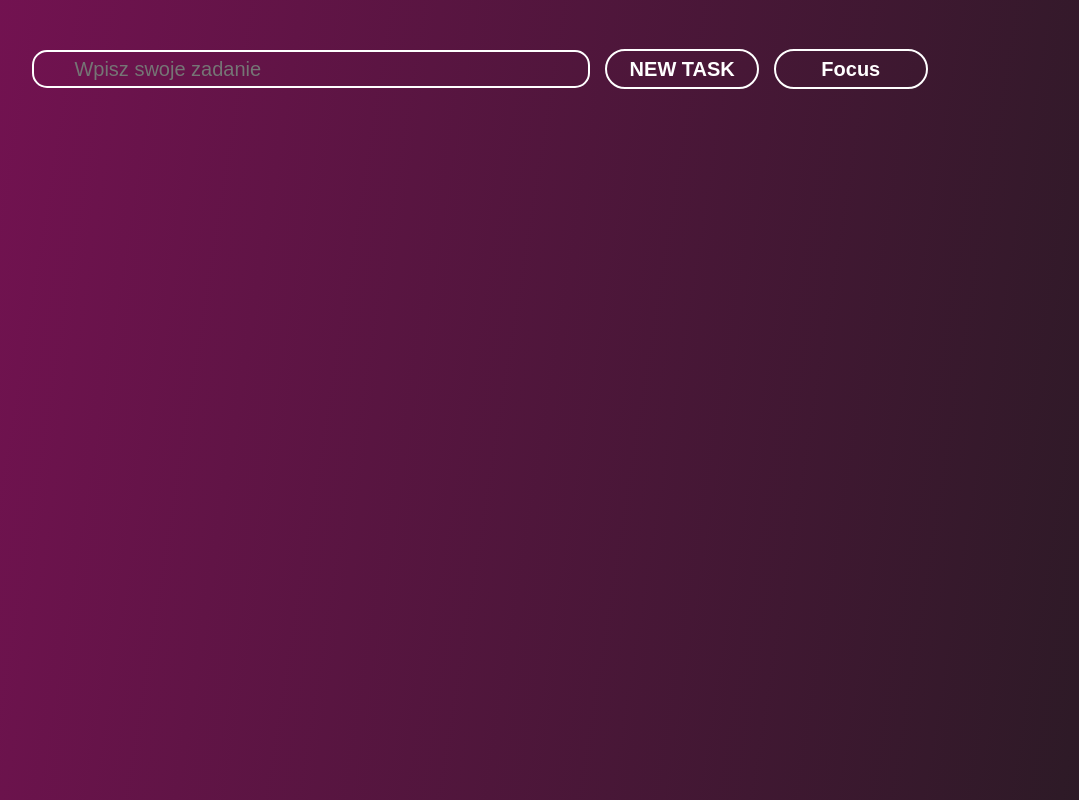
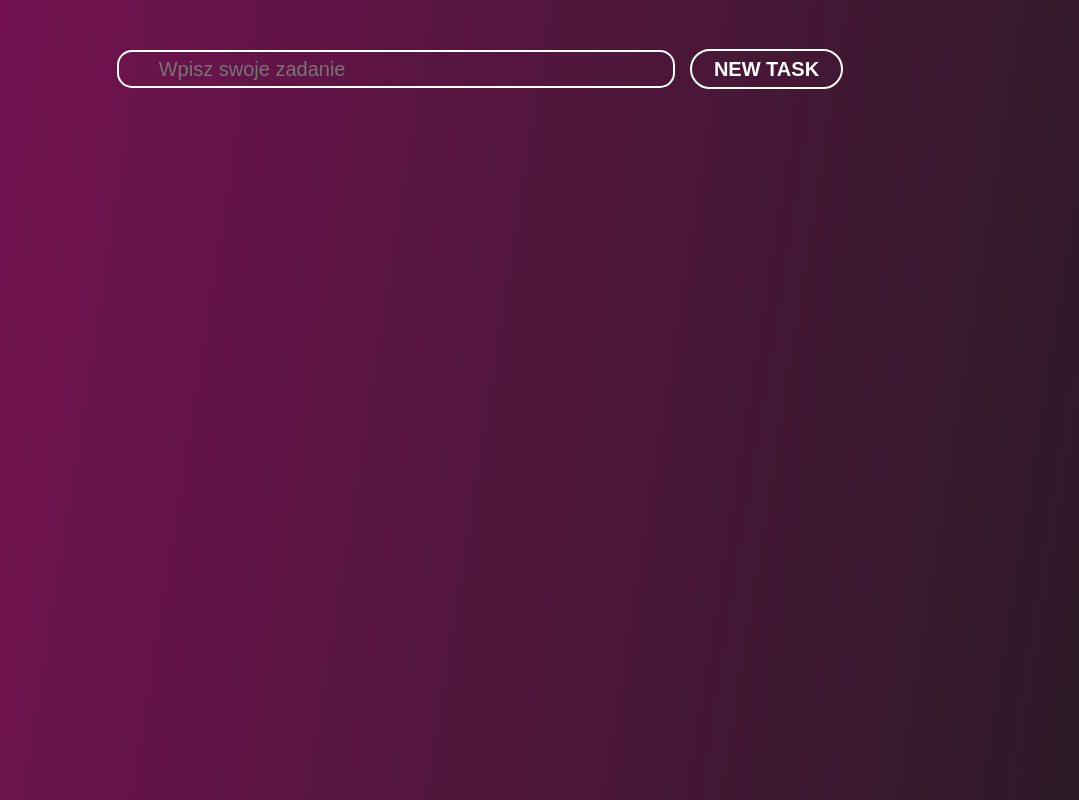
Before and after one commit to Tuptuus/react-todo, a React (Create React App) app: page / in a window 1280 px wide. Shown: the whole page, without its empty margins (160-1239 px from the left). Built offline with nearby package versions, Linux system fonts and the light colour scheme.

Commit message:
second test

```diff
--- a/src/components/Form.js
+++ b/src/components/Form.js
@@ -2,10 +2,10 @@ import React, { useRef } from "react";
 import "./Form.css";
 
 const Form = (props) => {
-  const handleFocus = (e) => {
-    e.preventDefault();
-    inputRef.current.focus();
-  };
+  // const handleFocus = (e) => {
+  //   e.preventDefault();
+  //   inputRef.current.focus();
+  // };
   const inputRef = useRef();
   return (
     <form>
@@ -31,7 +31,7 @@ const Form = (props) => {
       ) : (
         <button onClick={props.click}>NEW TASK</button>
       )}
-      <button onClick={handleFocus}>Focus</button>
+      {/* <button onClick={handleFocus}>Focus</button> */}
     </form>
   );
 };
```
